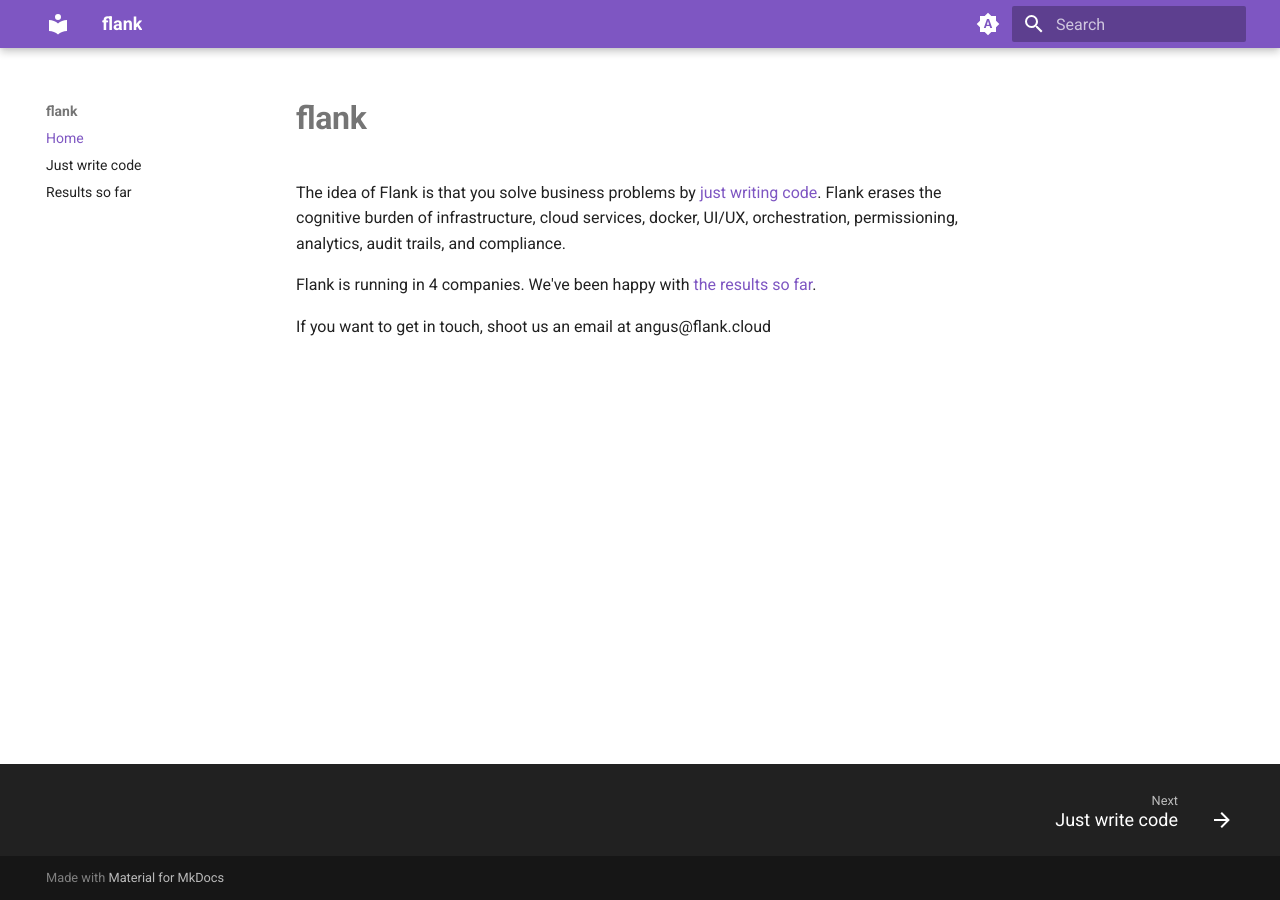
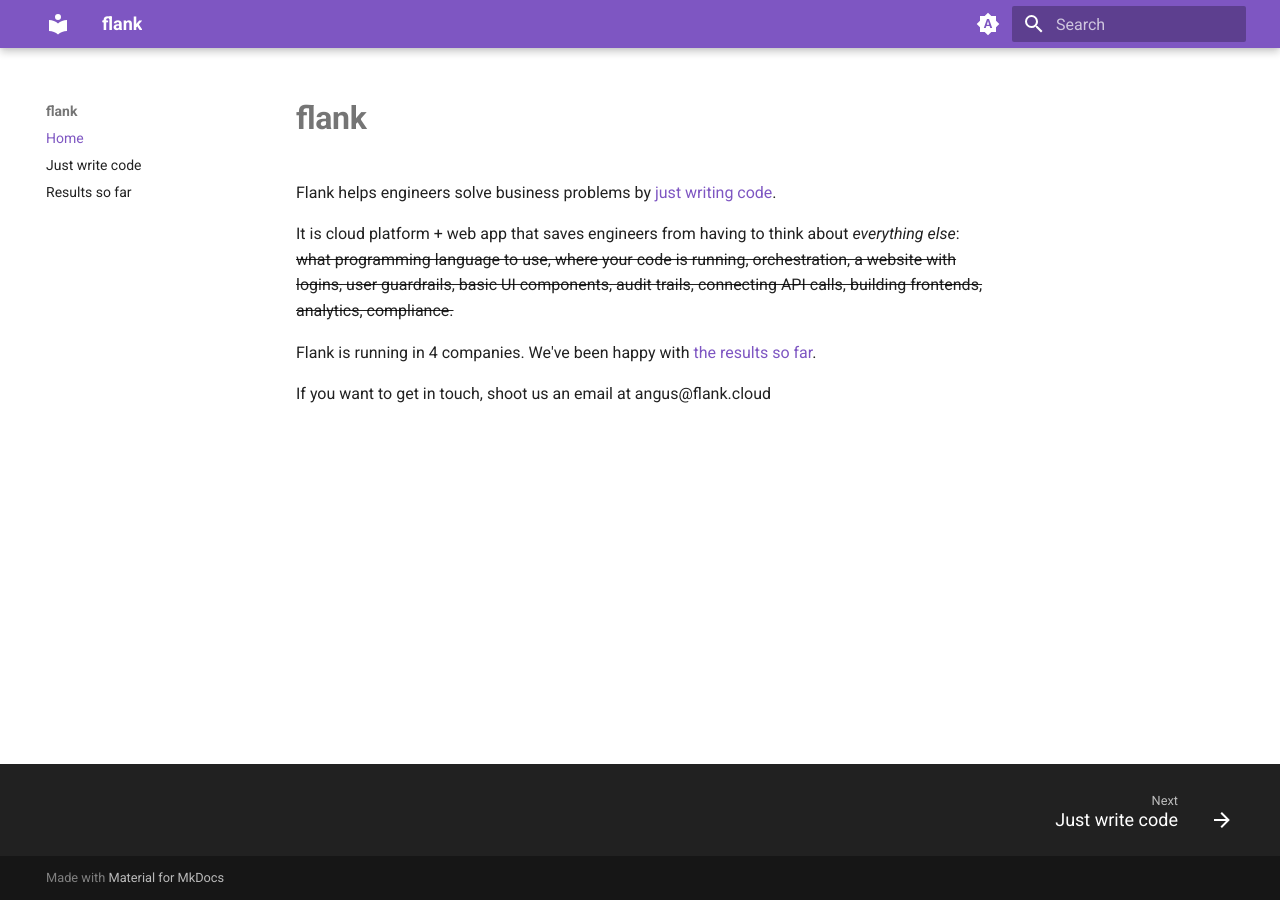
Before and after one commit to btf-org/flank-docs, an MkDocs documentation site: the page built from docs/index.md, in a window 1280 px wide. Built offline with MkDocs 1.6.1 and Material for MkDocs 9.7.7, drawn with Linux system fonts in a browser that asks for light colours.

Commit message:
update index

```diff
--- a/docs/index.md
+++ b/docs/index.md
@@ -1,6 +1,8 @@
 # **flank**
 
-The idea of Flank is that you solve business problems by [just writing code](just-write-code.md). Flank erases the cognitive burden of infrastructure, cloud services, docker, UI/UX, orchestration, permissioning, analytics, audit trails, and compliance.
+Flank helps engineers solve business problems by [just writing code](just-write-code.md).
+
+It is cloud platform + web app that saves engineers from having to think about _everything else_: ~~what programming language to use, where your code is running, orchestration, a website with logins, user guardrails, basic UI components, audit trails, connecting API calls, building frontends, analytics, compliance.~~
 
 Flank is running in 4 companies. We've been happy with [the results so far](results.md).
 
```
